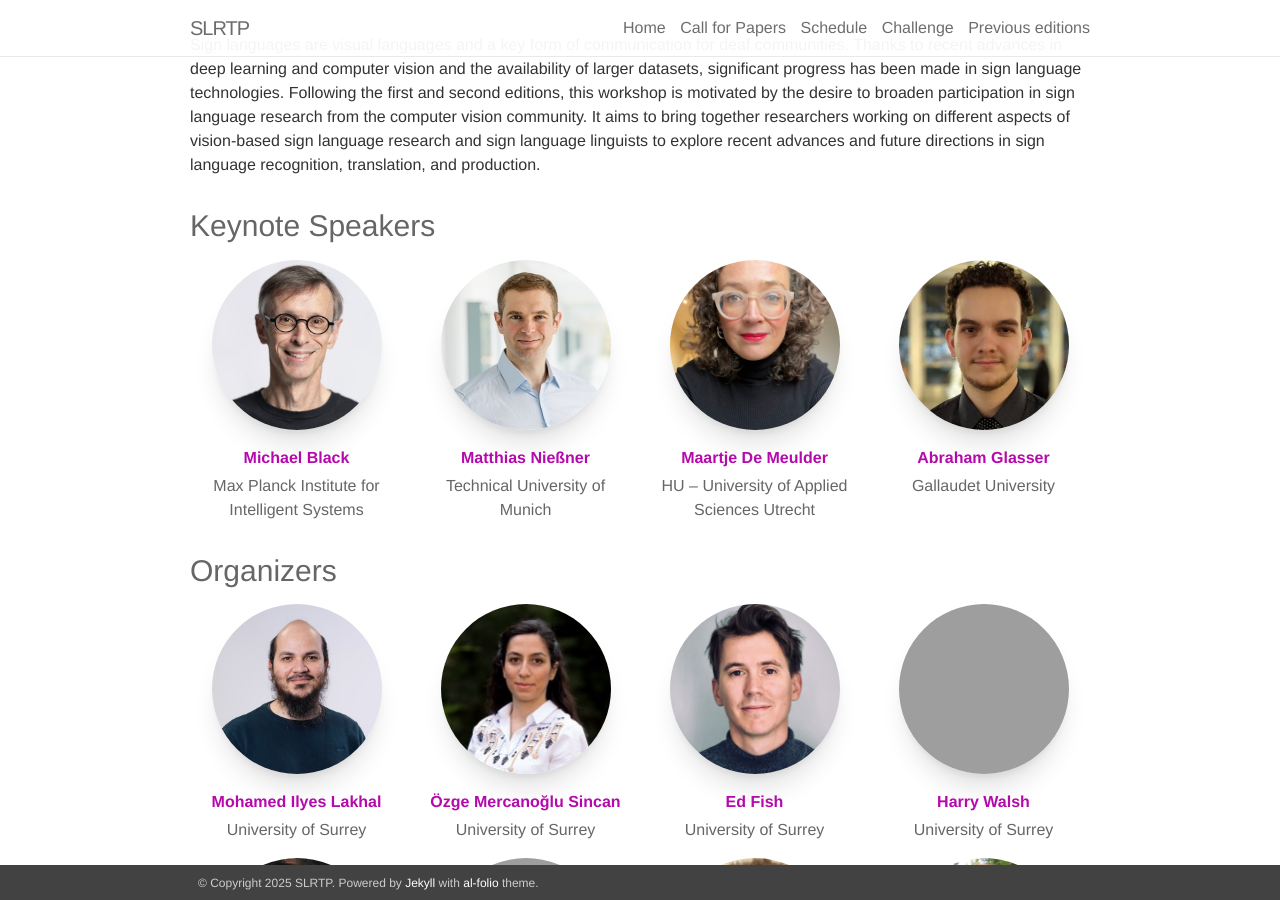
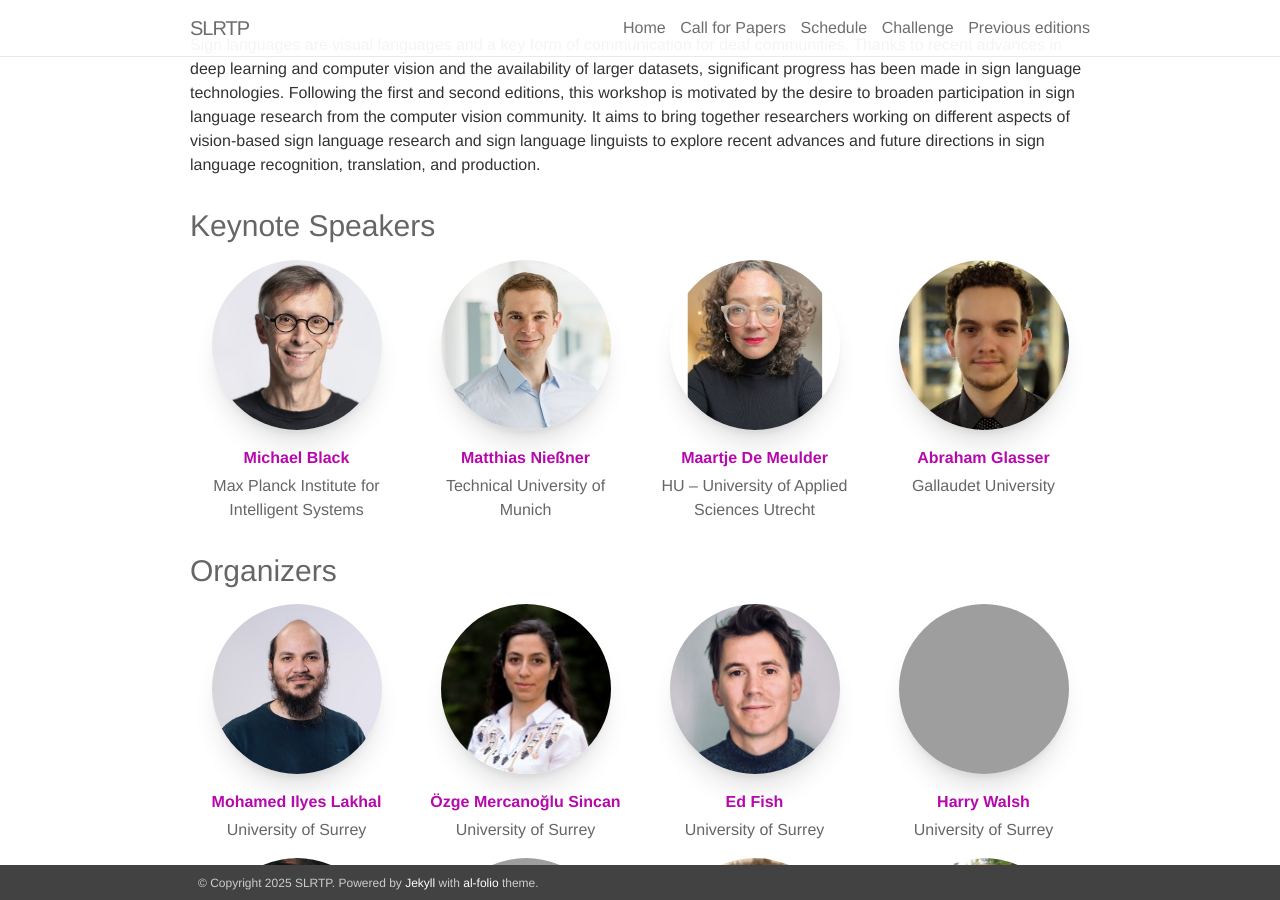
Before and after one commit to slrtpworkshop/slrtpworkshop.github.io, a Jekyll site: the page built from _pages/00_home.md, in a window 1280 px wide and 900 px high, scrolled down 419 px. Built offline with Jekyll 4.4.1, drawn with Linux system fonts in a browser that asks for light colours; nearby versions of some CDN libraries; grey boxes are pictures that could not be loaded.

Commit message:
update img

```diff
--- a/_pages/00_home.md
+++ b/_pages/00_home.md
@@ -22,7 +22,7 @@ Sign languages are visual languages and a key form of communication for deaf com
     <span>Technical University of Munich</span>
   </div>
   <div class="user-card">
-    <img src="assets/img/speaker_MaartjeDeMeulder.jpeg" class="user-image" alt="Maartje De Meulder">
+    <img src="assets/img/speaker_MaartjeDeMeulder.png" class="user-image" alt="Maartje De Meulder">
     <a class="user-name" href="https://maartjedemeulder.be">Maartje De Meulder</a>
     <span>HU – University of Applied Sciences Utrecht</span>
   </div>
```
Also changed, not shown: assets/img/speaker_MaartjeDeMeulder.png (added).
